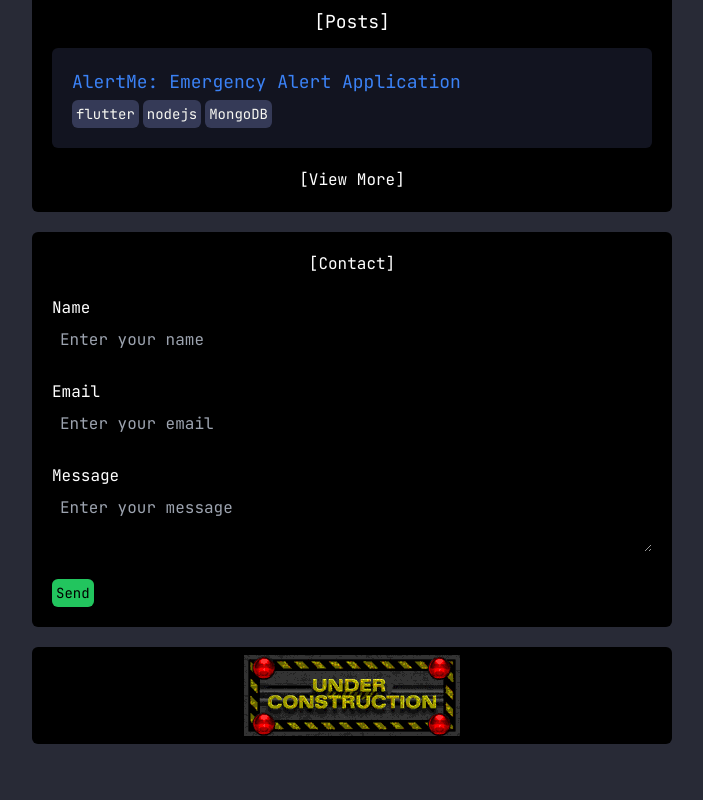
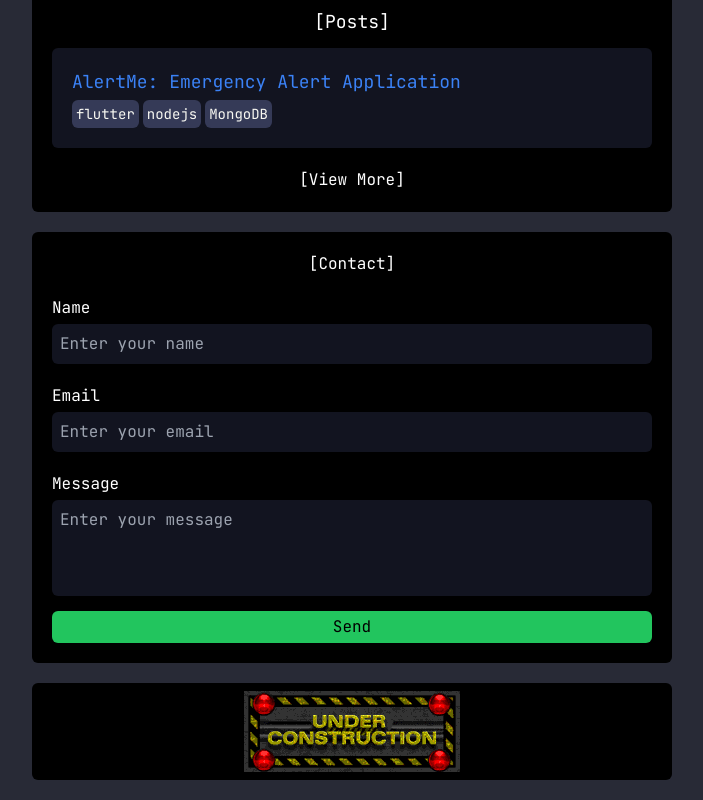
Before and after one commit to vskvj3/portfolio-nextjs, a Next.js app: page / in a window 1280 px wide. Shown: the part 1450-2250 px from the top of the page, without its empty margins (288-991 px from the left). Before the commit the page ends 2214 px from the top, so only its background shows below. Built offline with nearby package versions, Linux system fonts and the light colour scheme.

Commit message:
fix: style the contact section

```diff
--- a/src/components/home/contact.js
+++ b/src/components/home/contact.js
@@ -1,18 +1,23 @@
 import axios from "axios";
+import { set } from "date-fns";
 import { useState } from "react";
 
 export default function Contact(params) {
   const [name, setName] = useState("");
   const [email, setEmail] = useState("");
   const [message, setMessage] = useState("");
+  const [sending, setSending] = useState(false);
+  const [status, setStatus] = useState("");
 
   const handleSubmit = async (e) => {
     e.preventDefault();
+    setSending(true);
     await axios.post("/api/contact", { name, email, message });
     setName("");
     setEmail("");
     setMessage("");
-    alert("Message sent!");
+    setSending(false);
+    setStatus("Message sent!");
   };
 
   return (
@@ -31,7 +36,7 @@ export default function Contact(params) {
             placeholder="Enter your name"
             value={name}
             onChange={(e) => setName(e.target.value)}
-            className="w-full p-2 border-none outline-none rounded-md bg-transparent"
+            className="w-full p-2 mt-1 border-none outline-none rounded-md bg-[#121420]"
             required
           />
         </div>
@@ -46,11 +51,11 @@ export default function Contact(params) {
             placeholder="Enter your email"
             value={email}
             onChange={(e) => setEmail(e.target.value)}
-            className="w-full p-2 border-none outline-none rounded-md bg-transparent"
+            className="w-full p-2 mt-1 border-none outline-none rounded-md bg-[#121420]"
             required
           />
         </div>
-        <div className="mb-5">
+        <div className="">
           <label htmlFor="message" className="block">
             Message
           </label>
@@ -60,17 +65,53 @@ export default function Contact(params) {
             placeholder="Enter your message"
             value={message}
             onChange={(e) => setMessage(e.target.value)}
-            className="w-full p-2 border-none outline-none rounded-md bg-transparent"
+            className="w-full p-2 mt-1 border-none outline-none rounded-md bg-[#121420] h-24 resize-none"
             required
           ></textarea>
         </div>
+        <p className=" text-green-500 pb-2">{status}</p>
         <button
-          className="bg-green-500 hover:bg-green-700 text-black text-sm rounded-md p-1"
+          className="bg-green-500 hover:bg-green-700 text-black text-md rounded-md p-1 flex self-center items-center justify-center w-full"
           type="submit"
+          disabled={sending}
         >
-          Send
+          {sending ? (
+            <>
+              <p>Sending...</p>
+              <svg
+                width="24"
+                height="24"
+                viewBox="0 0 24 24"
+                xmlns="http://www.w3.org/2000/svg"
+                className="loading-spinner"
+              >
+                <defs>
+                  <filter id="spinner-gF01">
+                    <feGaussianBlur
+                      in="SourceGraphic"
+                      stdDeviation="1"
+                      result="y"
+                    />
+                    <feColorMatrix
+                      in="y"
+                      mode="matrix"
+                      values="1 0 0 0 0 0 1 0 0 0 0 0 1 0 0 0 0 0 18 -7"
+                      result="z"
+                    />
+                    <feBlend in="SourceGraphic" in2="z" />
+                  </filter>
+                </defs>
+                <g className="spinner_LvYV" filter="url(#spinner-gF01)">
+                  <circle className="spinner_8XMC" cx="5" cy="12" r="4" />
+                  <circle className="spinner_WWWR" cx="19" cy="12" r="4" />
+                </g>
+              </svg>
+            </>
+          ) : (
+            <p>Send</p>
+          )}
         </button>
       </form>
-    </ section>
+    </section>
   );
 }
--- a/src/styles/globals.css
+++ b/src/styles/globals.css
@@ -93,3 +93,39 @@ body {
   overflow: scroll;
   resize: both;
 }
+
+.spinner_8XMC {
+  animation: spinner_0zVw 2s infinite;
+}
+.spinner_WWWR {
+  animation: spinner_Aojx 2s infinite;
+}
+.spinner_LvYV {
+  transform-origin: center;
+  animation: spinner_xygp 0.75s linear infinite;
+}
+@keyframes spinner_0zVw {
+  0% {
+    animation-timing-function: cubic-bezier(0.36, 0.62, 0.43, 0.99);
+    cx: 5px;
+  }
+  50% {
+    animation-timing-function: cubic-bezier(0.79, 0, 0.58, 0.57);
+    cx: 8px;
+  }
+}
+@keyframes spinner_Aojx {
+  0% {
+    animation-timing-function: cubic-bezier(0.36, 0.62, 0.43, 0.99);
+    cx: 19px;
+  }
+  50% {
+    animation-timing-function: cubic-bezier(0.79, 0, 0.58, 0.57);
+    cx: 16px;
+  }
+}
+@keyframes spinner_xygp {
+  100% {
+    transform: rotate(360deg);
+  }
+}
```
Also changed, not shown: public/images/citystars.gif (added), public/images/computerconnect.gif (added).
